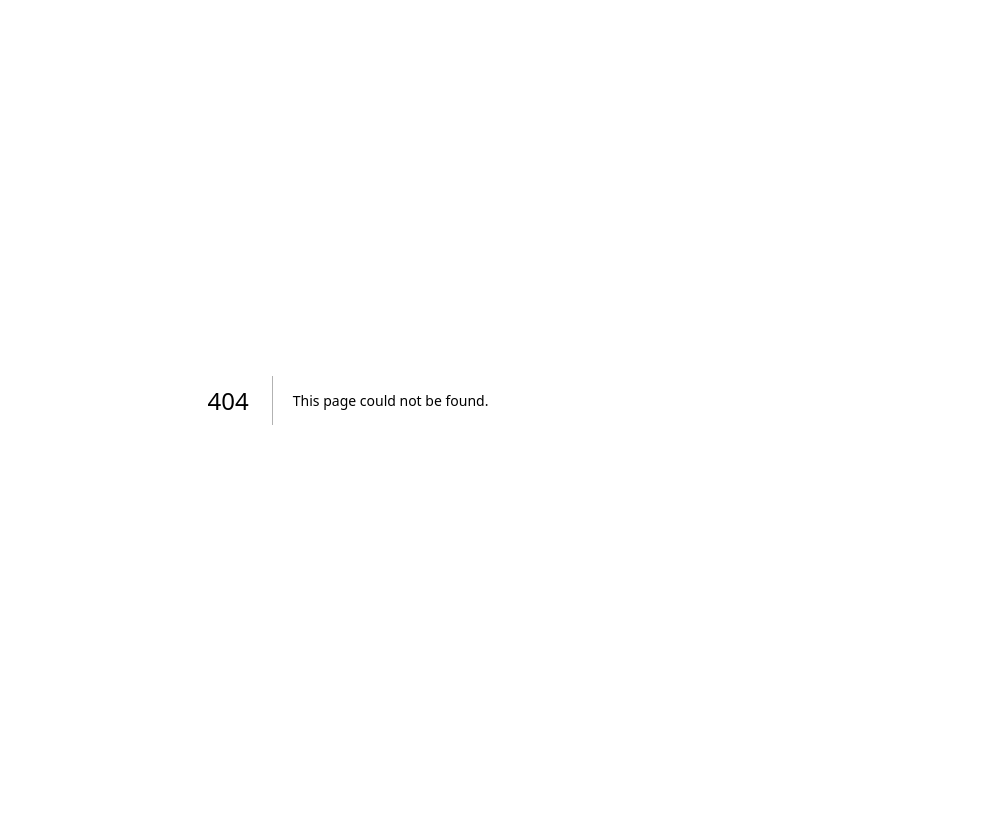
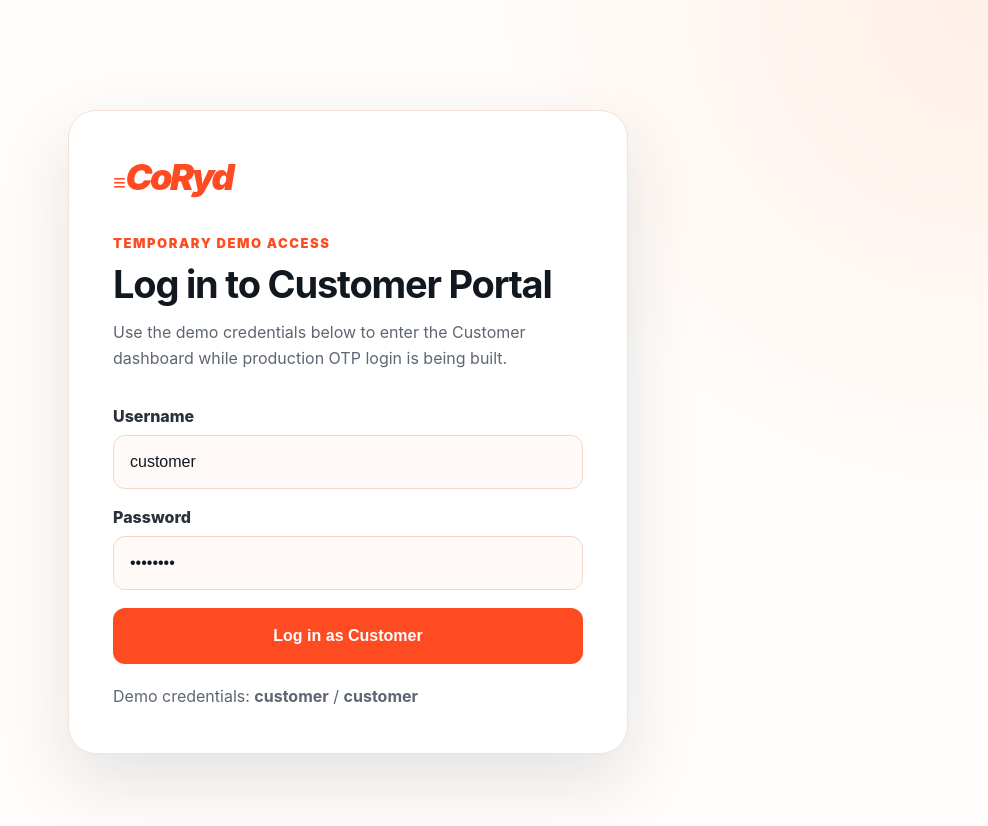
Before and after one commit to theHdd4/CoRyd, a Next.js app in the folder apps/web/: page /login in a window 1280 px wide. Before the commit this address had no page. Shown: the top 826 px of the page, without its empty margins (292-1280 px from the left). Before the commit the page ends 800 px from the top, so only its background shows below. Built offline with nearby package versions, Linux system fonts and the light colour scheme.

Commit message:
feat: add temporary customer demo login

```diff
--- /dev/null
+++ b/apps/web/app/(customer)/login/page.module.css
@@ -0,0 +1,108 @@
+.shell {
+  align-items: center;
+  background: radial-gradient(circle at top right, #fff0e8, transparent 34%), #fffdfb;
+  color: #121820;
+  display: flex;
+  font-family: Inter, ui-sans-serif, system-ui, sans-serif;
+  justify-content: center;
+  min-height: 100vh;
+  padding: 32px;
+}
+
+.card {
+  background: #fff;
+  border: 1px solid #f3e2d8;
+  border-radius: 28px;
+  box-shadow: 0 28px 70px rgba(33, 38, 45, .12);
+  max-width: 470px;
+  padding: 44px;
+  width: 100%;
+}
+
+.logo {
+  color: #ff4b22;
+  display: inline-block;
+  font-size: 36px;
+  font-style: italic;
+  font-weight: 900;
+  letter-spacing: -2.4px;
+  margin-bottom: 36px;
+  text-decoration: none;
+}
+
+.logo span {
+  font-size: 22px;
+  margin-right: 2px;
+}
+
+.eyebrow {
+  color: #ff4b22;
+  font-size: 13px;
+  font-weight: 900;
+  letter-spacing: .12em;
+  margin: 0 0 12px;
+  text-transform: uppercase;
+}
+
+.card h1 {
+  font-size: 38px;
+  letter-spacing: -1.2px;
+  line-height: 1.15;
+  margin: 0 0 14px;
+}
+
+.copy,
+.hint {
+  color: #5d6673;
+  line-height: 1.6;
+  margin: 0;
+}
+
+.form {
+  display: grid;
+  gap: 18px;
+  margin: 34px 0 20px;
+}
+
+.form label {
+  color: #29313a;
+  display: grid;
+  font-weight: 800;
+  gap: 9px;
+}
+
+.form input {
+  background: #fffaf7;
+  border: 1px solid #f1d8ca;
+  border-radius: 12px;
+  color: #121820;
+  font-size: 16px;
+  height: 52px;
+  padding: 0 16px;
+}
+
+.form input:focus {
+  border-color: #ff4b22;
+  box-shadow: 0 0 0 4px rgba(255, 75, 34, .12);
+  outline: none;
+}
+
+.form button {
+  background: #ff4b22;
+  border: 0;
+  border-radius: 12px;
+  color: #fff;
+  cursor: pointer;
+  font-size: 16px;
+  font-weight: 900;
+  height: 56px;
+}
+
+.error {
+  background: #fff0e9;
+  border: 1px solid #ffd1bf;
+  border-radius: 12px;
+  color: #c83210;
+  margin: 0;
+  padding: 12px 14px;
+}
--- /dev/null
+++ b/apps/web/app/(customer)/login/page.tsx
@@ -0,0 +1,31 @@
+import styles from './page.module.css';
+
+export default function CustomerLoginPage({ searchParams }: { searchParams?: { error?: string } }) {
+  const hasError = searchParams?.error === 'invalid-demo-credentials';
+
+  return (
+    <main className={styles.shell}>
+      <section className={styles.card}>
+        <a className={styles.logo} href="/"><span>≡</span>CoRyd</a>
+        <p className={styles.eyebrow}>Temporary demo access</p>
+        <h1>Log in to Customer Portal</h1>
+        <p className={styles.copy}>Use the demo credentials below to enter the Customer dashboard while production OTP login is being built.</p>
+
+        <form action="/api/auth/demo-login" method="post" className={styles.form}>
+          <label>
+            Username
+            <input name="username" type="text" defaultValue="customer" autoComplete="username" />
+          </label>
+          <label>
+            Password
+            <input name="password" type="password" defaultValue="customer" autoComplete="current-password" />
+          </label>
+          {hasError && <p className={styles.error}>Use username <strong>customer</strong> and password <strong>customer</strong>.</p>}
+          <button type="submit">Log in as Customer</button>
+        </form>
+
+        <p className={styles.hint}>Demo credentials: <strong>customer</strong> / <strong>customer</strong></p>
+      </section>
+    </main>
+  );
+}
```
Also changed, not shown: apps/web/app/(customer)/dashboard/page.tsx (+8 -0 lines), apps/web/app/api/auth/demo-login/route.ts (added, +24 -0 lines), 1 other file (tests, documents, lock files or other folders).
